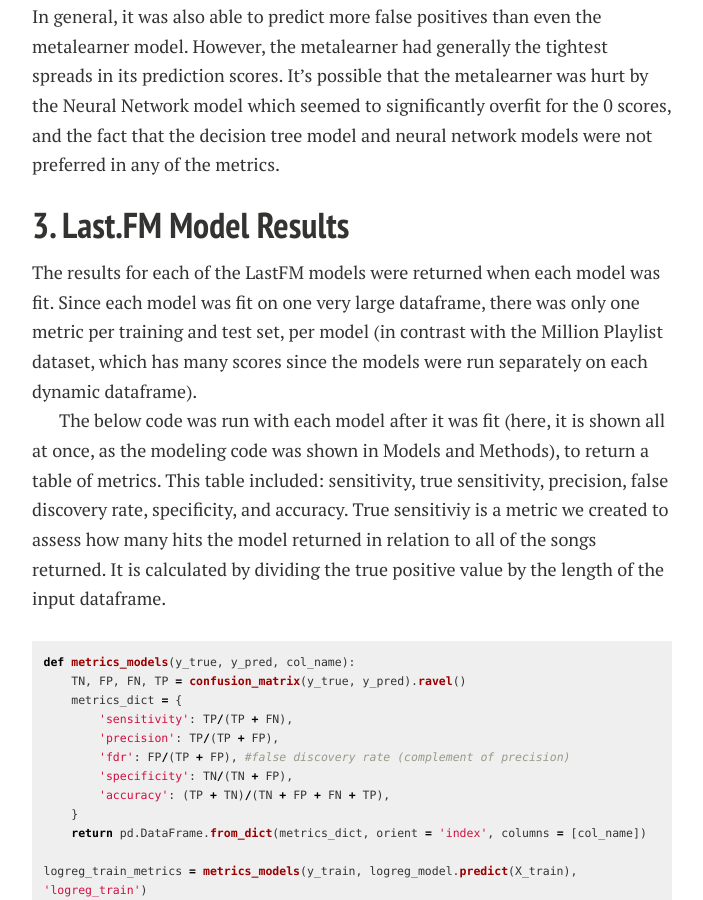
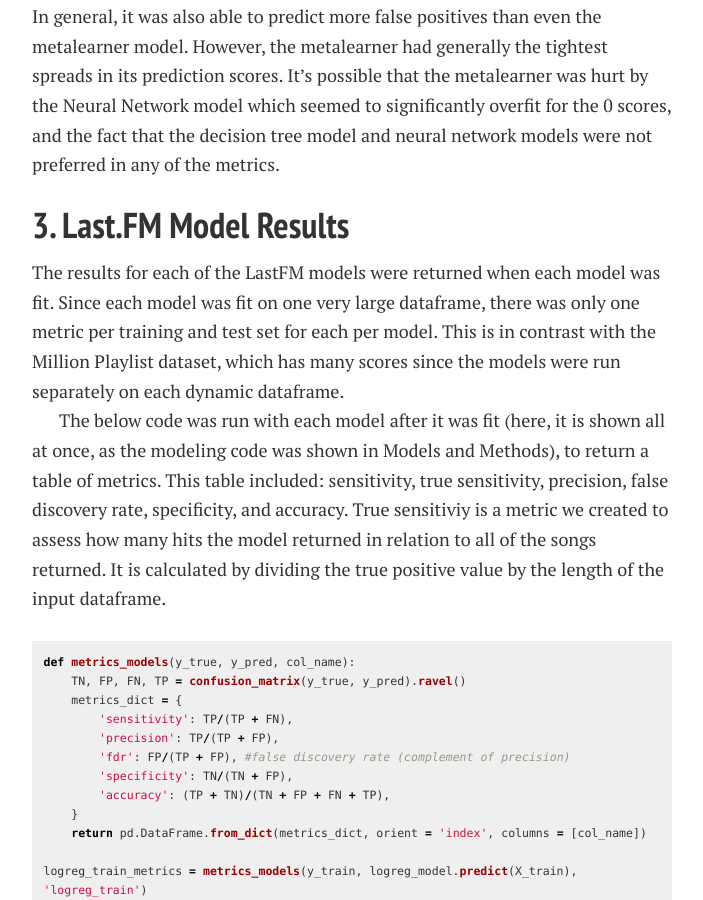
Before and after one commit to lyannaliu/lyannaliu.github.io, a Jekyll site: the page built from resultsandconclusion.md, in a window 1280 px wide and 900 px high, scrolled down 12238 px. Shown: the whole window, without its empty margins (288-991 px from the left). Built offline with Jekyll 4.4.1, drawn with Linux system fonts in a browser that asks for light colours; nearby versions of some CDN libraries.

Commit message:
Update resultsandconclusion.md

```diff
--- a/resultsandconclusion.md
+++ b/resultsandconclusion.md
@@ -468,7 +468,7 @@ Overall, out of the three submodels, logistic regression performed the best. In
 
 <h2 id="3">3. Last.FM Model Results</h2>
 
-The results for each of the LastFM models were returned when each model was fit. Since each model was fit on one very large dataframe, there was only one metric per training and test set, per model (in contrast with the Million Playlist dataset, which has many scores since the models were run separately on each dynamic dataframe).
+The results for each of the LastFM models were returned when each model was fit. Since each model was fit on one very large dataframe, there was only one metric per training and test set for each per model. This is in contrast with the Million Playlist dataset, which has many scores since the models were run separately on each dynamic dataframe.
 
 The below code was run with each model after it was fit (here, it is shown all at once, as the modeling code was shown in Models and Methods), to return a table of metrics. This table included: sensitivity, true sensitivity, precision, false discovery rate, specificity, and accuracy. True sensitiviy is a metric we created to assess how many hits the model returned in relation to all of the songs returned. It is calculated by dividing the true positive value by the length of the input dataframe.
 
```
